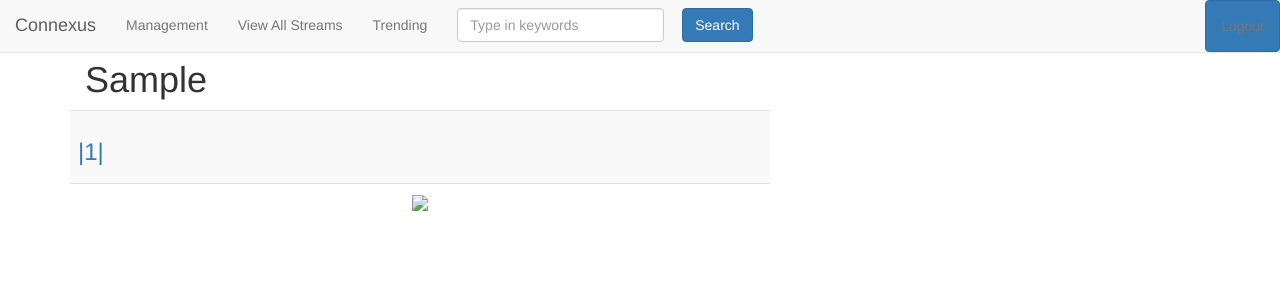
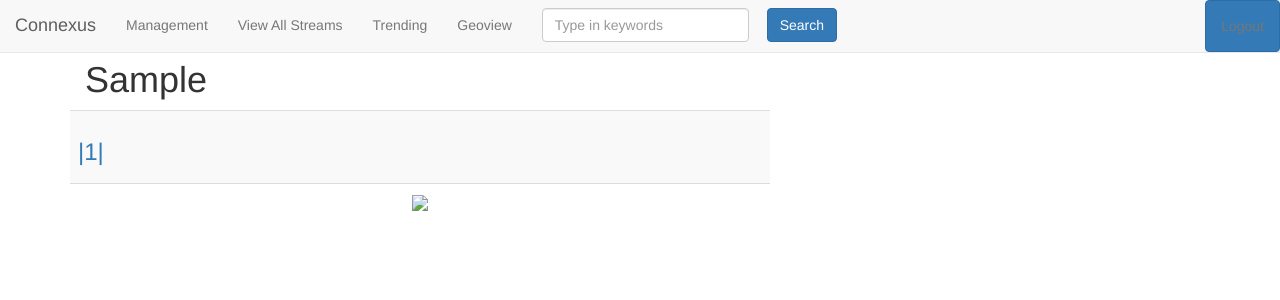
Before and after one commit to numerology/Connexus, a Python web app: template templates/view_stream.html in a window 1280 px wide. Shown: the top 300 px of the page. Run offline with Jinja, Linux system fonts and the light colour scheme; the template is opened without the code that fills it: most values are stand-ins (such as "Sample title", 1, 10 or a date in 2020); some libraries are stand-ins or nearby versions.

Commit message:
add geoview button

```diff
--- a/templates/view_stream.html
+++ b/templates/view_stream.html
@@ -208,6 +208,9 @@
 				<li>
 				  <a href="/stream_trending">Trending</a>
 				</li>
+				  <li>
+					 <a href="/geoview/{{stream.key.id()}}">Geoview</a>
+				  </li>
 			  </ul>
 			  <form class="navbar-form navbar-left" action="/stream_search"  method="get" autocomplete="off">
 				<div class="row">
```
